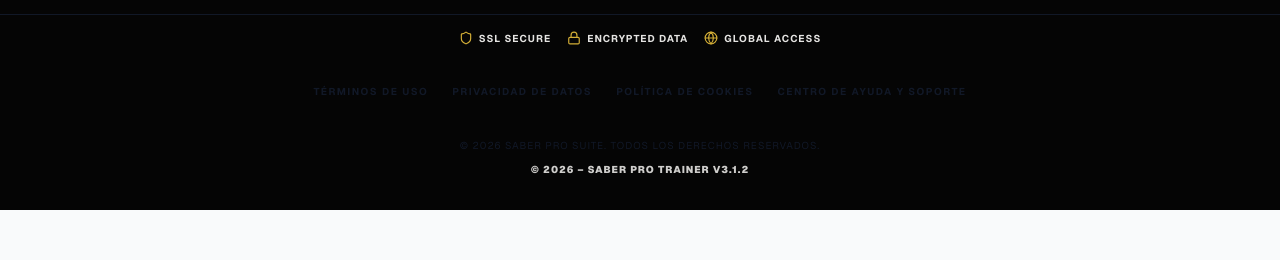
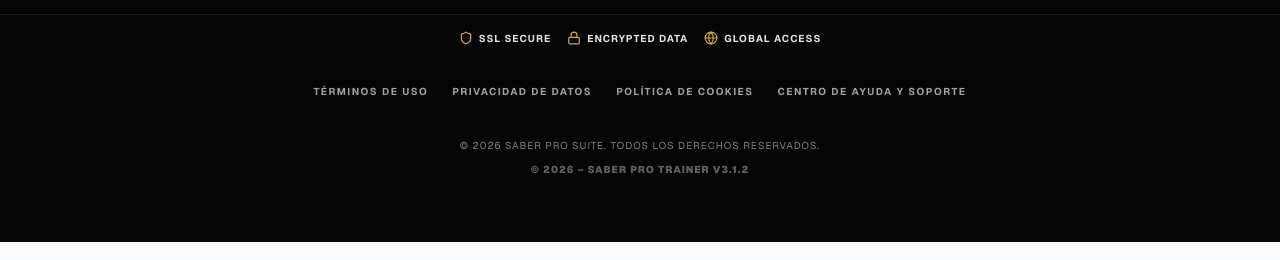
Before and after one commit to docenciainformatica2025/SaberPro, a Next.js app: page / in a window 1280 px wide. Shown: the part 2170-2430 px from the top of the page. Built offline with nearby package versions, Linux system fonts and the light colour scheme; no server answers.

Commit message:
fix: hardcode footer colors to hex for guaranteed visibility v4.1.12

```diff
--- a/components/ui/ProFooter.tsx
+++ b/components/ui/ProFooter.tsx
@@ -18,18 +18,18 @@
                 </div>
             </div>
 
-            {/* Legal Links - AA Contrast Compliant */}
-            <div className="flex flex-col md:flex-row flex-wrap justify-center gap-x-6 gap-y-4 text-[10px] md:text-[10px] uppercase tracking-[0.15em] text-metal-silver/70 font-bold mb-6 px-6 text-center">
+            {/* Legal Links - Solid High Contrast (No Opacity) */}
+            <div className="flex flex-col md:flex-row flex-wrap justify-center gap-x-6 gap-y-4 text-[10px] md:text-[10px] uppercase tracking-[0.15em] text-[#A0A0A0] font-bold mb-6 px-6 text-center">
                 <Link href="/terms" className="hover:text-metal-gold transition-colors whitespace-nowrap min-h-[44px] flex items-center justify-center">Términos de Uso</Link>
                 <Link href="/privacy" className="hover:text-metal-gold transition-colors whitespace-nowrap min-h-[44px] flex items-center justify-center">Privacidad de Datos</Link>
                 <Link href="/cookies" className="hover:text-metal-gold transition-colors whitespace-nowrap min-h-[44px] flex items-center justify-center">Política de Cookies</Link>
                 <Link href="/support" className="hover:text-metal-gold transition-colors whitespace-nowrap min-h-[44px] flex items-center justify-center">Centro de Ayuda y Soporte</Link>
             </div>
 
-            {/* Copyright & Version */}
-            <div className="text-[10px] text-metal-silver/50 text-center uppercase tracking-widest leading-relaxed">
+            {/* Copyright & Version - Solid Colors */}
+            <div className="text-[10px] text-[#808080] text-center uppercase tracking-widest leading-relaxed pb-8">
                 <p>{COPYRIGHT_TEXT}</p>
-                <p className="mt-2 font-black text-metal-silver/60">
+                <p className="mt-2 font-black text-[#606060]">
                     {DEVELOPER_COPYRIGHT}
                 </p>
             </div>
```
